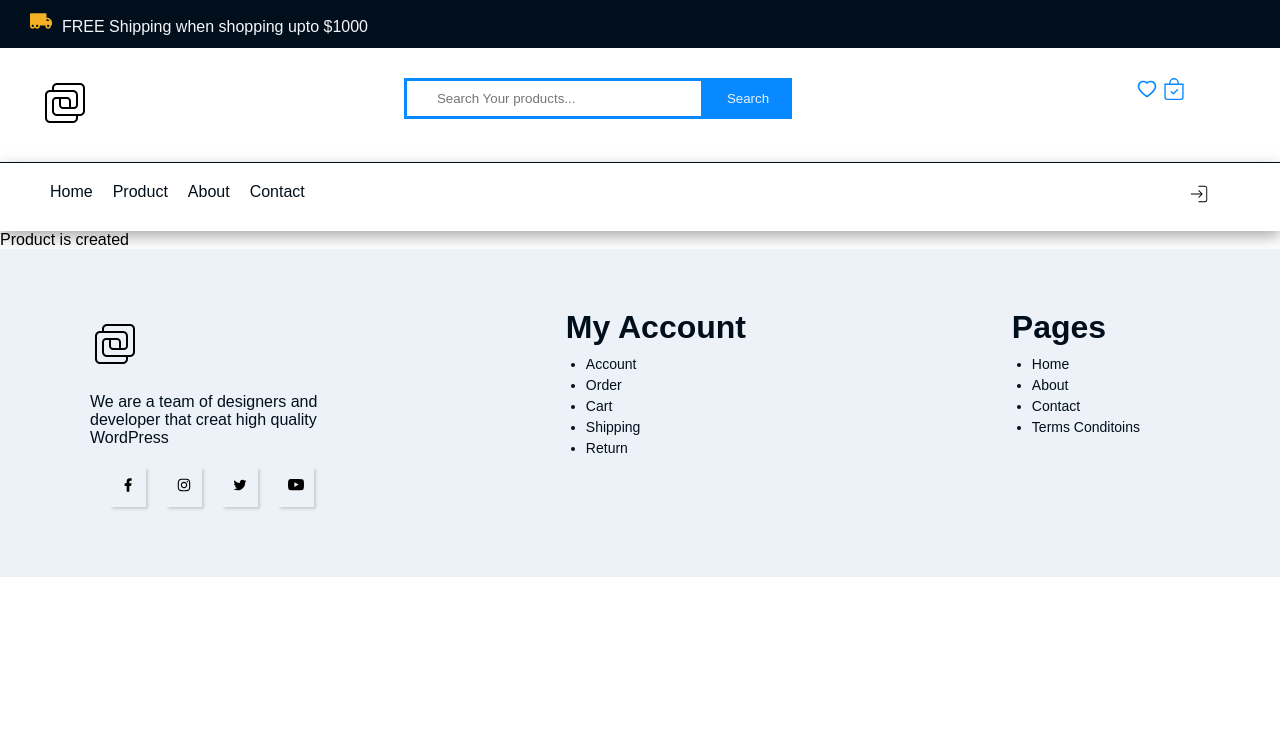
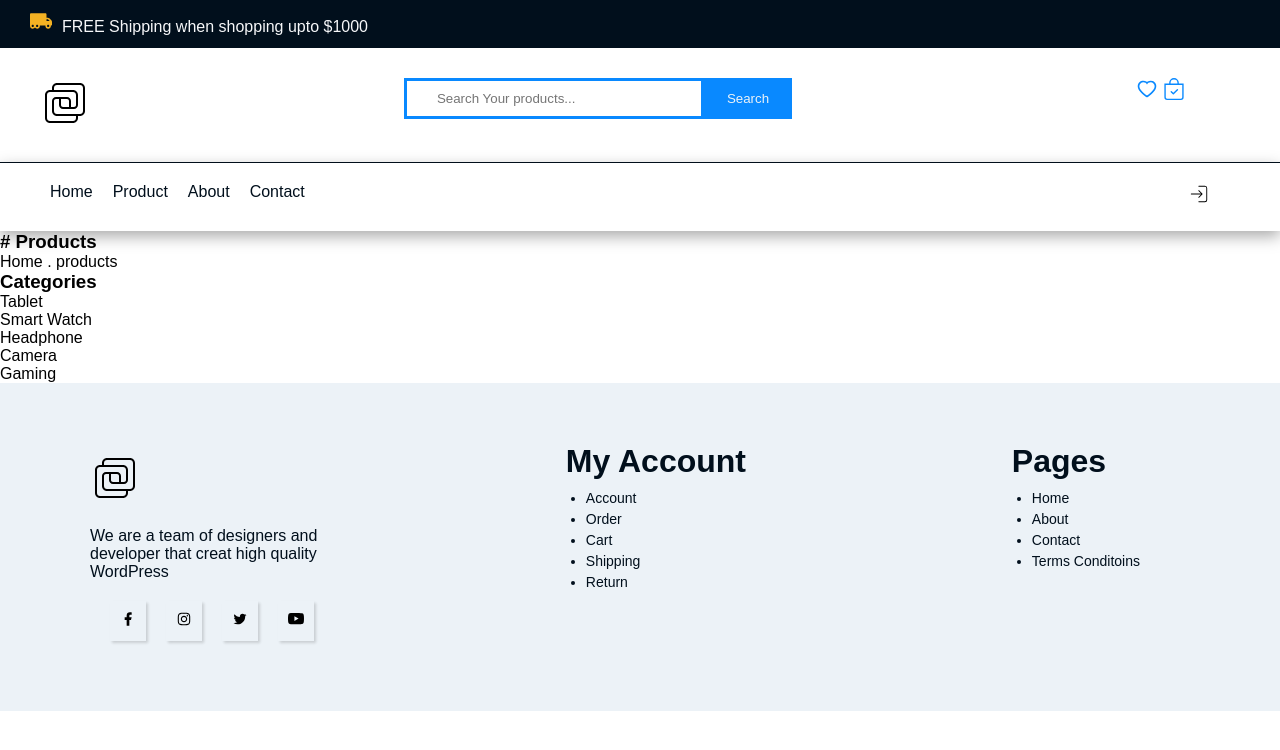
Before and after one commit to jegbune/my-ecommerce-app, a React (Create React App) app: page /product in a window 1280 px wide. Shown: the top 750 px of the page. Built offline with nearby package versions, Linux system fonts and the light colour scheme.

Commit message:
Product page Development and styling

```diff
--- a/src/Component/ecommerceComponent/Product.js
+++ b/src/Component/ecommerceComponent/Product.js
@@ -1,9 +1,32 @@
 import React from 'react'
+import Productdetail from './Productdetail'
 
 function Product() {
     return (
         <>
-        Product is created
+        <h3># Products</h3>
+        <p>Home . products</p>
+        <div className='products'>
+            <div className='container'>
+                <div className='filter'>
+                    <div className='categories'>
+                    <h3>Categories</h3>
+                    <ul>
+                        <li>Tablet</li>
+                        <li>Smart Watch</li>
+                        <li>Headphone</li>
+                        <li>Camera</li>
+                        <li>Gaming</li>
+                    </ul>
+                    </div>
+                </div>
+                <div className='productbox'>
+                    <div className='container'>
+
+                    </div>
+                </div>
+            </div>
+        </div>
         </>
     )
 }
--- a/src/Component/ecommerceComponent/Productdetail.js
+++ b/src/Component/ecommerceComponent/Productdetail.js
@@ -61,7 +61,28 @@ const Productdetail =
         Title: "Microsoft Surface Pro 8-13' touchscreen",
         Cat: 'Tablet',
         Price: '$696',
-        Img: './img/tp9.jpg'
-    }
+        Img: './img/p9.jpg'
+    },
+    {
+        id: 10,
+        Title: "Playstation 4 2TB Slim Gaming Console",
+        Cat: 'Gaming',
+        Price: '$5036',
+        Img: './img/p10.jpg'
+    },
+    {
+        id: 11,
+        Title: "Echo Show 5 (2nd Gen) Adjustable Stand | Charcoal",
+        Cat: 'Electronics',
+        Price: '$198',
+        Img: './img/p11.jpg'
+    },
+    {
+        id: 12,
+        Title: "Echo  Dot smart speaker",
+        Cat: 'Electronics',
+        Price: '$793',
+        Img: './img/p12.jpg'
+    },
 ]
 export default Productdetail
```
